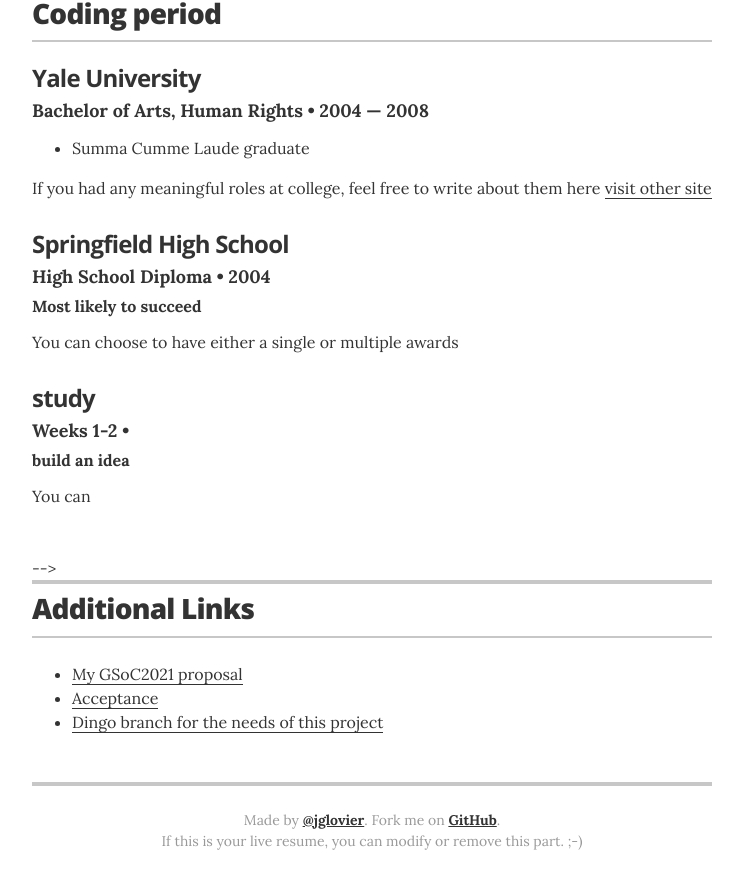
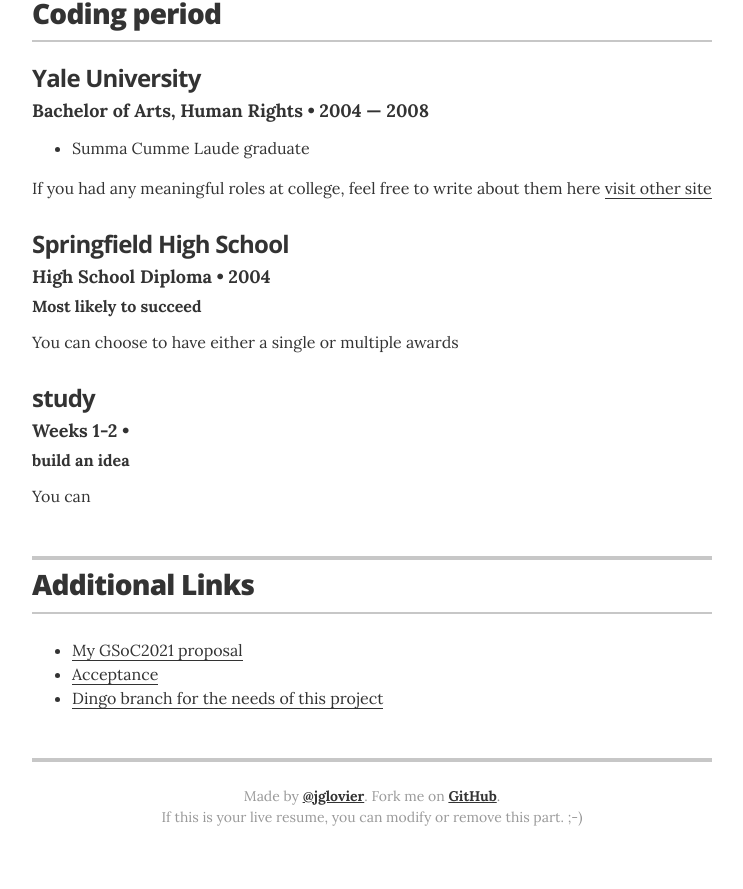
Before and after one commit to hariszaf/gsoc2021, a Jekyll site: the page built from index.html, in a window 1280 px wide and 900 px high, scrolled down 1651 px. Shown: the top 889 px of the window, without its empty margins (268-1011 px from the left). Built offline with Jekyll 4.4.1, drawn with Linux system fonts in a browser that asks for light colours.

Commit message:
remove bad arrow

```diff
--- a/_layouts/resume.html
+++ b/_layouts/resume.html
@@ -243,7 +243,7 @@
 
       </section>
       <!-- end Interests -->
-      {% endif %} -->
+      {% endif %}
 
       {% if site.resume_section_links %}
       <!-- begin Links -->
```
